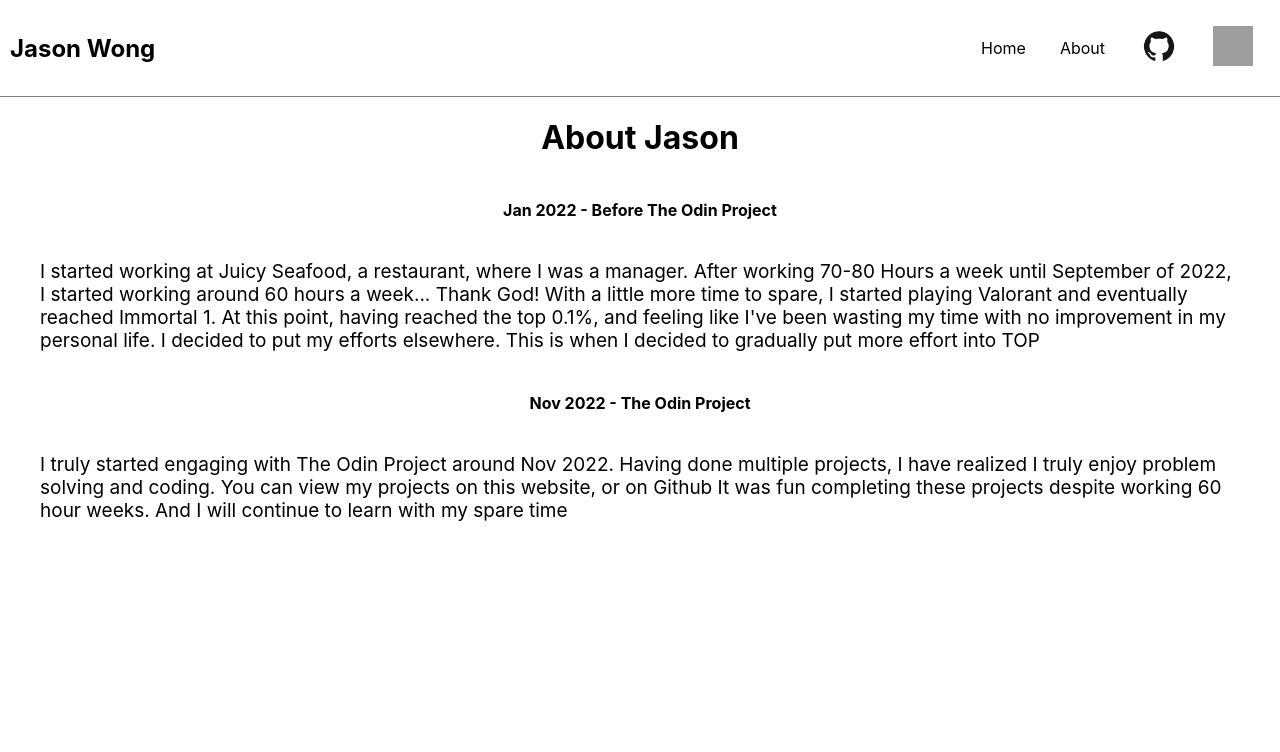
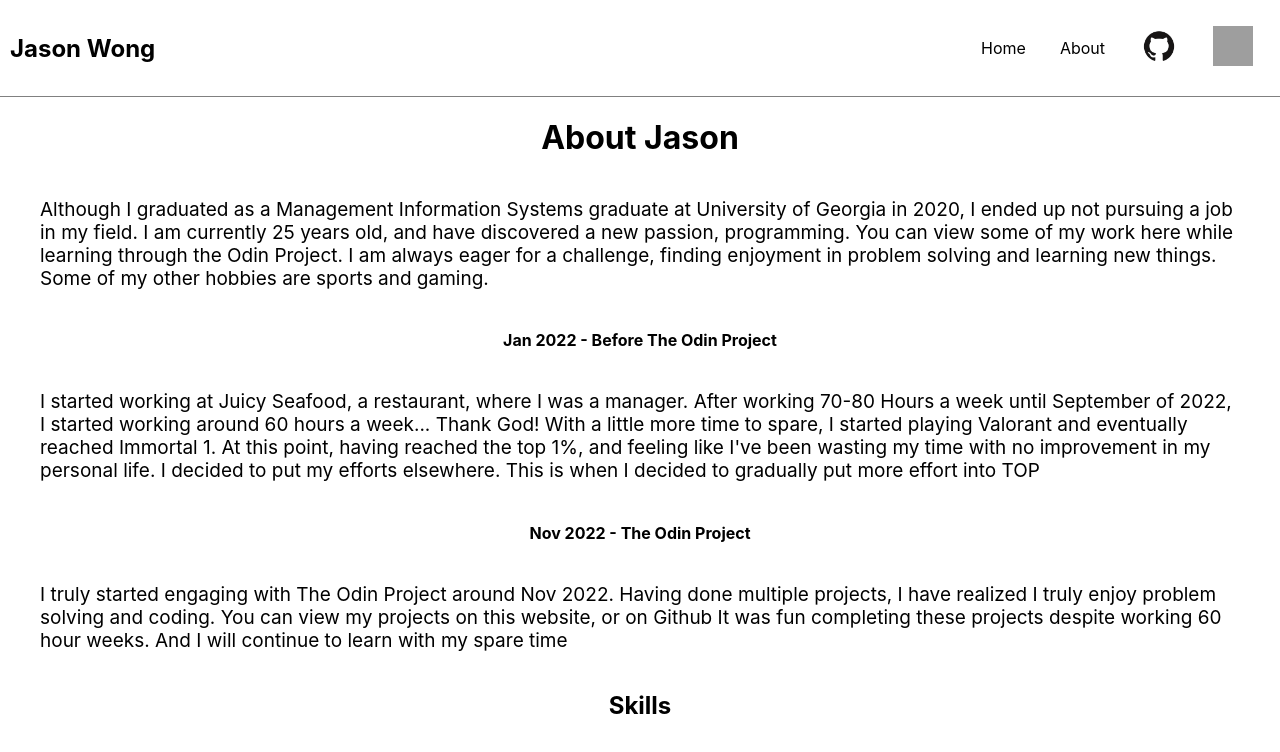
Before and after one commit to jw287962/portfolio_project, a React (Create React App) app: page /portfolio_project/about in a window 1280 px wide. Shown: the top 752 px of the page. Built offline with nearby package versions, Linux system fonts and the light colour scheme; grey boxes are pictures that could not be loaded.

Commit message:
updated some text

```diff
--- a/src/components/About.js
+++ b/src/components/About.js
@@ -5,11 +5,16 @@ const About = () => {
   return (
     <main className='about'>
         <h1>About Jason </h1>
+        <p>Although I graduated as a Management Information Systems graduate at University of Georgia in 2020, I ended up not pursuing a job in my field.
+          I am currently 25 years old, and have discovered a new passion, programming. You can view some of my work here
+          while learning through the Odin Project. I am always eager for a challenge, finding enjoyment in problem solving and learning
+          new things. Some of my other hobbies are sports and gaming.
+           </p>
      <h4>Jan 2022 - Before The Odin Project</h4>
      <p>
       I started working at Juicy Seafood, a restaurant, where I was a manager. After working 70-80 Hours a week until September of 2022,
       I started working around 60 hours a week... Thank God!
-      With a little more time to spare, I started playing Valorant and eventually reached Immortal 1. At this point, having reached the top 0.1%, and
+      With a little more time to spare, I started playing Valorant and eventually reached Immortal 1. At this point, having reached the top 1%, and
       feeling like I've been wasting my time with no improvement in my personal life.
       I decided to put my efforts elsewhere. This is when I decided to gradually put more effort into TOP
 
@@ -22,6 +27,8 @@ const About = () => {
       </p>
 
 
+    <h2>Skills </h2>
+
     </main>
   )
 }
```
